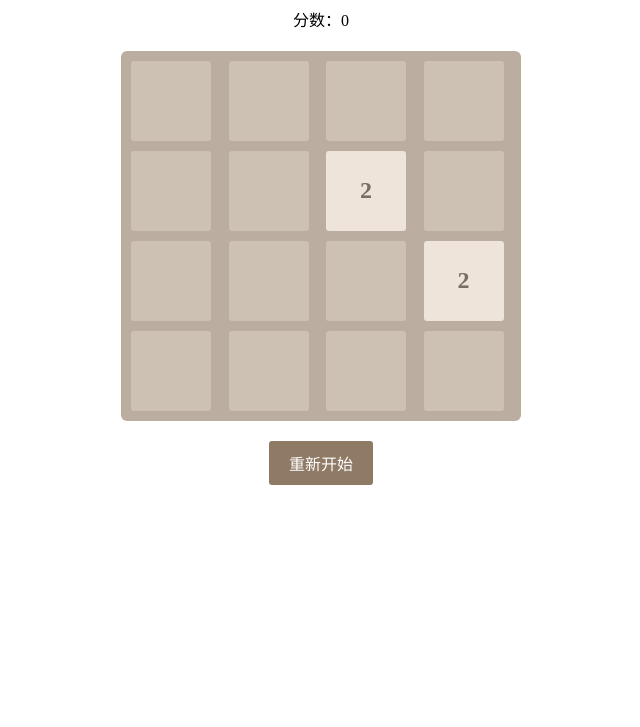
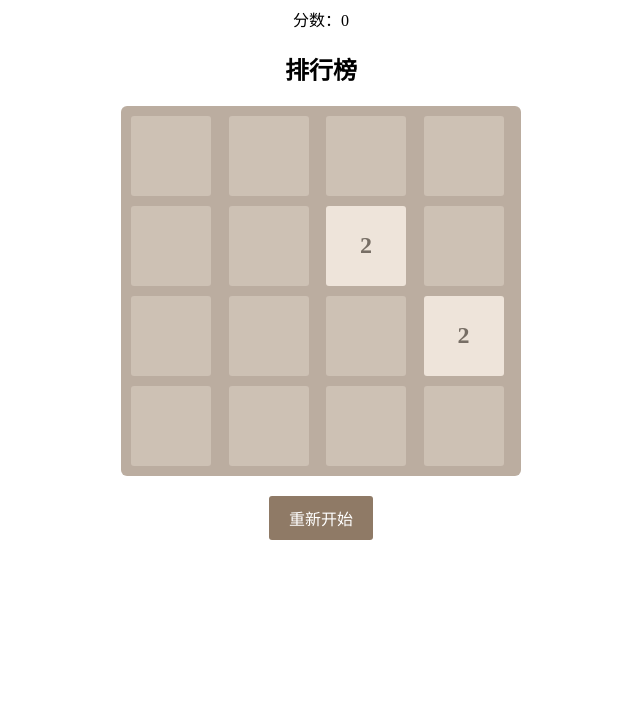
Before and after one commit to zzh-94/2048game, a plain HTML site: page index.html in a window 1280 px wide. Shown: the part 73-800 px from the top of the page, without its empty margins (319-959 px from the left). Drawn offline with Linux system fonts and the light colour scheme.

Commit message:
Update index.html

```diff
--- a/index.html
+++ b/index.html
@@ -10,6 +10,10 @@
     <div class="container">
         <h1>2048</h1>
         <div class="score">分数：<span id="score">0</span></div>
+        <div class="leaderboard">
+            <h2>排行榜</h2>
+            <ol id="rankings"></ol>
+        </div>
         <div class="grid">
             <div class="cell"></div>
             <div class="cell"></div>
```
